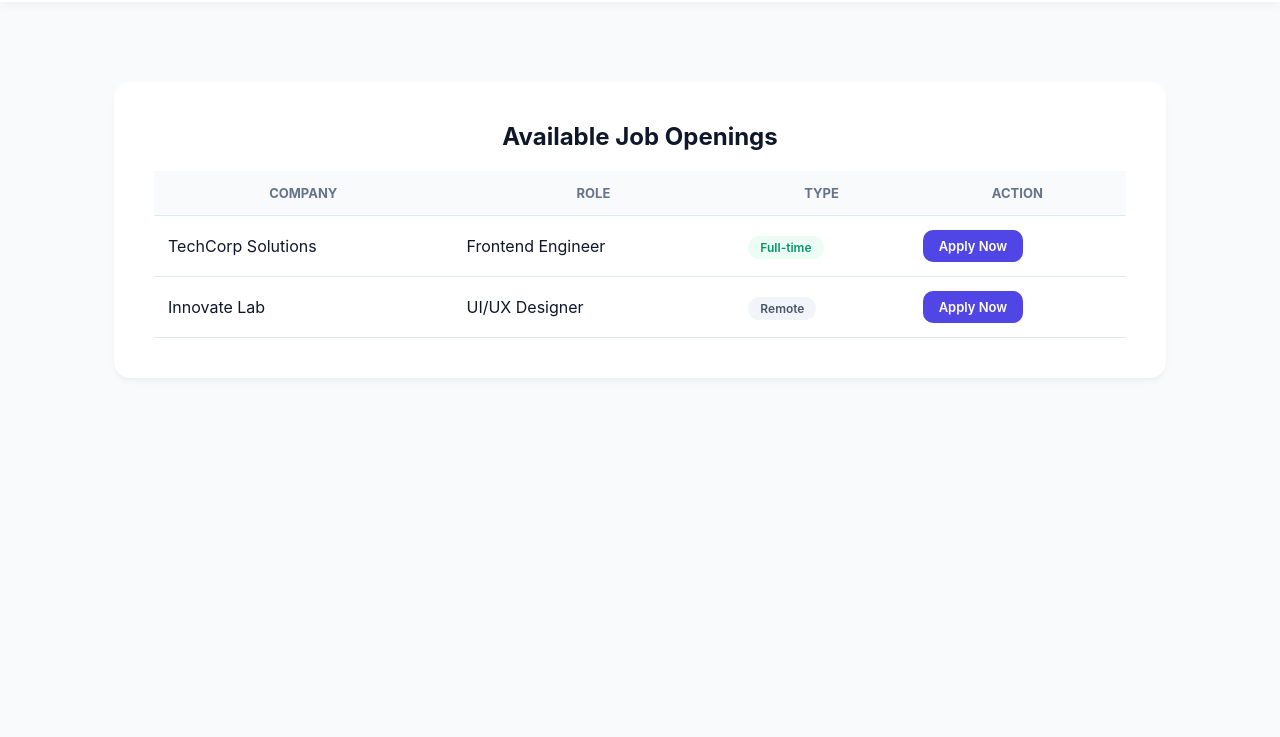
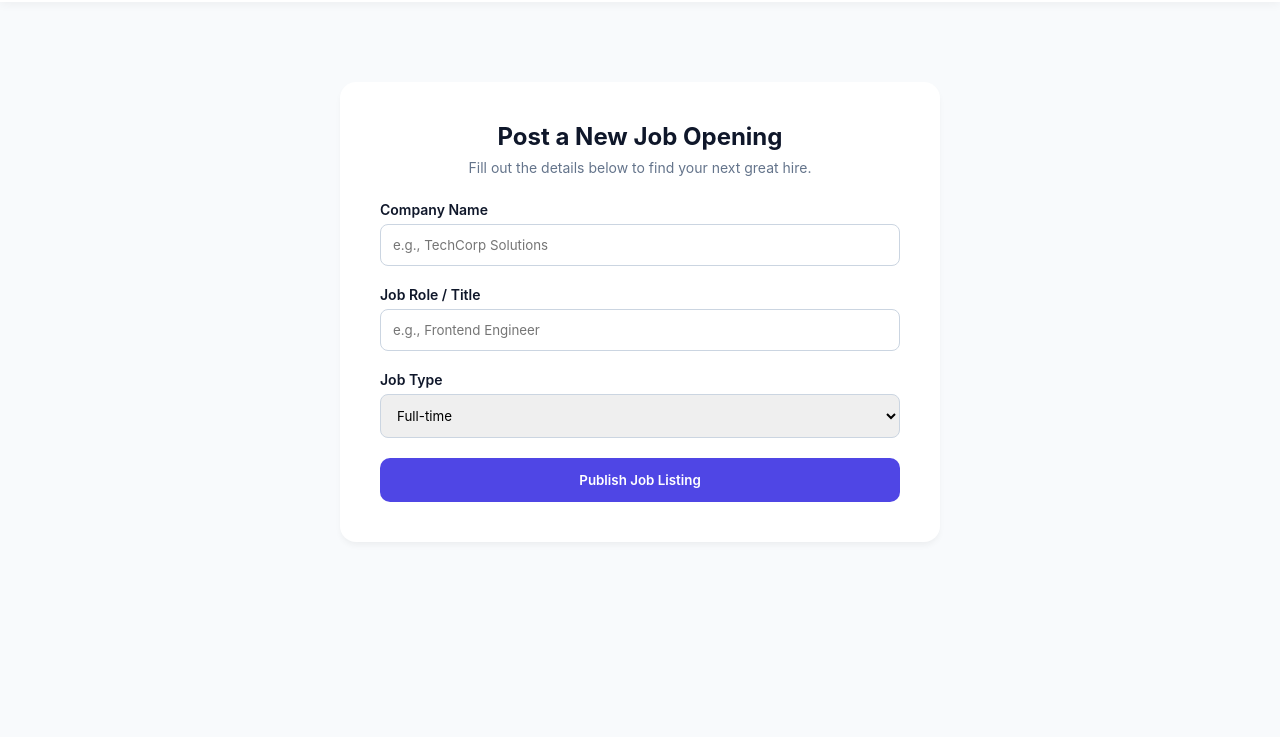
Before and after one commit to mohantypratikshya2006-svg/job-portal-assignment, a plain HTML site: page post-job.html in a window 1280 px wide. Shown: the part 63-800 px from the top of the page. Drawn offline with Linux system fonts and the light colour scheme.

Commit message:
Fix multi-page link

```diff
--- a/post-job.html
+++ b/post-job.html
@@ -3,7 +3,7 @@
 <head>
     <meta charset="UTF-8">
     <meta name="viewport" content="width=device-width, initial-scale=1.0">
-    <title>Find Jobs - DevCareers</title>
+    <title>Post a Job - DevCareers</title>
     <link rel="stylesheet" href="style.css">
 </head>
 <body>
@@ -13,8 +13,8 @@
         <nav>
             <ul>
                 <li><a href="index.html">Home</a></li>
-                <li><a href="jobs.html" class="active">Find Jobs</a></li>
-                <li><a href="post-job.html">Post a Job</a></li>
+                <li><a href="jobs.html">Find Jobs</a></li>
+                <li><a href="post-job.html" class="active">Post a Job</a></li>
                 <li><a href="track.html">Track Applications</a></li>
                 <li><a href="login.html" class="nav-btn">Sign In</a></li>
             </ul>
@@ -22,34 +22,29 @@
     </header>
 
     <main>
-        <section class="table-section">
-            <h2>Available Job Openings</h2>
-            <div class="table-wrapper">
-                <table>
-                    <thead>
-                        <tr>
-                            <th>Company</th>
-                            <th>Role</th>
-                            <th>Type</th>
-                            <th>Action</th>
-                        </tr>
-                    </thead>
-                    <tbody>
-                        <tr>
-                            <td>TechCorp Solutions</td>
-                            <td>Frontend Engineer</td>
-                            <td><span class="status-badge full-time">Full-time</span></td>
-                            <td><button class="apply-btn" onclick="checkAuth('apply')">Apply Now</button></td>
-                        </tr>
-                        <tr>
-                            <td>Innovate Lab</td>
-                            <td>UI/UX Designer</td>
-                            <td><span class="status-badge remote">Remote</span></td>
-                            <td><button class="apply-btn" onclick="checkAuth('apply')">Apply Now</button></td>
-                        </tr>
-                    </tbody>
-                </table>
-            </div>
+        <section class="form-section">
+            <h2>Post a New Job Opening</h2>
+            <p class="section-subtitle">Fill out the details below to find your next great hire.</p>
+            <form class="job-form" onsubmit="event.preventDefault();">
+                <div class="form-group">
+                    <label for="company-name">Company Name</label>
+                    <input type="text" id="company-name" placeholder="e.g., TechCorp Solutions" required>
+                </div>
+                <div class="form-group">
+                    <label for="job-role">Job Role / Title</label>
+                    <input type="text" id="job-role" placeholder="e.g., Frontend Engineer" required>
+                </div>
+                <div class="form-group">
+                    <label for="job-type">Job Type</label>
+                    <select id="job-type">
+                        <option value="full-time">Full-time</option>
+                        <option value="part-time">Part-time</option>
+                        <option value="remote">Remote</option>
+                        <option value="internship">Internship</option>
+                    </select>
+                </div>
+                <button type="button" class="submit-job-btn" onclick="checkAuth('post')">Publish Job Listing</button>
+            </form>
         </section>
     </main>
 
--- a/script.js
+++ b/script.js
@@ -1,14 +1,12 @@
 // Mock login status logic
-// Set to false to simulate a logged-out guest user (blocks actions)
-// Set to true to simulate a signed-in account user (allows actions)
+// Set to false to simulate a logged-out guest user (blocks posting/applying)
+// Set to true to simulate a signed-in user account (allows actions)
 const isLoggedIn = false;
 
 function checkAuth(actionType) {
     if (!isLoggedIn) {
-        // If user status is logged out, intercept click and show error warning
         alert("🔒 Access Denied: You must be signed in to " + (actionType === 'post' ? "post a job opening." : "apply for this position."));
     } else {
-        // If user status is logged in, pass verification checks successfully
         if (actionType === 'post') {
             alert("✅ Success! Your job opening has been published.");
         } else if (actionType === 'apply') {
```
Also changed, not shown: index.html (+2 -0 lines), login.html (+1 -0 lines).
